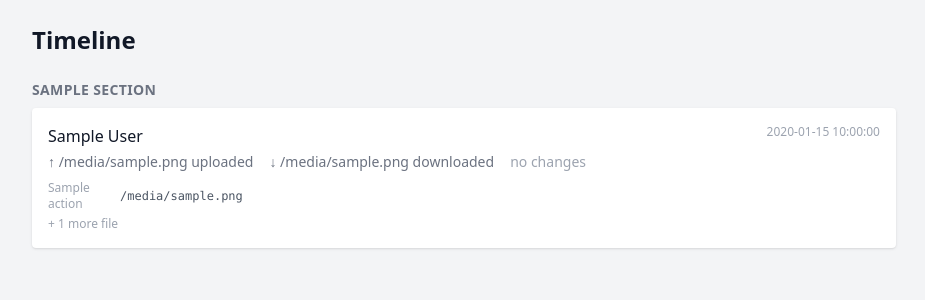
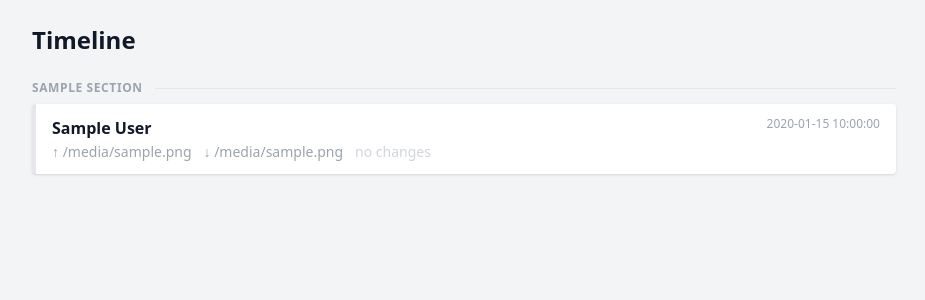
Before and after one commit to raygan/sramjet, a FastAPI app: template templates/timeline.html in a window 1280 px wide. Shown: the part 44-344 px from the top of the page, without its empty margins (176-1101 px from the left). Run offline with FastAPI, Linux system fonts and the light colour scheme; the template is opened without the code that fills it: most values are stand-ins (such as "Sample title", 1, 10 or a date in 2020); parts of the project's set-up code (start-up, migrations or seed data) failed here and were passed over; some libraries are stand-ins or nearby versions.

Commit message:
Timeline UI polish: colors, relative time, aligned thumbnails, cleaner rows
- Per-device color accent: consistent left border + device name color
  based on hashed device name (blue, violet, emerald, orange, etc.)
- Relative timestamps: "2m ago", "3h ago" etc. with absolute time on
  hover (tooltip). Computed client-side via JS in base.html.
- Hide zero counts: only show uploaded/downloaded if non-zero
- All PNG files hidden from file list; represented by thumbnails only
- Thumbnails in fixed-width (w-12) left column so all filenames align
  regardless of whether a thumbnail is present
- Action labels shortened to symbol only: ↑ ↓ ✕ ⚠
- File paths split: directory/ in gray, filename in normal weight
- Section dividers now have a horizontal rule for visual separation
- Jinja2 basename/dirname filters added for clean path splitting

Co-Authored-By: Claude Sonnet 4.6 <noreply@anthropic.com>

```diff
--- a/app/dashboard/router.py
+++ b/app/dashboard/router.py
@@ -13,6 +13,16 @@ from sqlalchemy.ext.asyncio import AsyncSession
 
 router = APIRouter()
 templates = Jinja2Templates(directory="templates")
+
+# Jinja2 helpers for path display
+templates.env.filters["basename"] = lambda p: p.split("/")[-1]
+templates.env.filters["dirname"] = lambda p: "/".join(p.split("/")[:-1])
+
+_DEVICE_COLORS = ["blue", "violet", "emerald", "orange", "pink", "teal", "red", "indigo"]
+
+def _device_color(name: str) -> str:
+    idx = sum(ord(c) for c in (name or "")) % len(_DEVICE_COLORS)
+    return _DEVICE_COLORS[idx]
 
 
 @router.get("/", response_class=HTMLResponse)
@@ -103,15 +113,20 @@ async def dashboard_timeline(request: Request, db: AsyncSession = Depends(get_db
         event_local = event_utc.astimezone(tz)
         finished_utc = event.finished_at.replace(tzinfo=timezone.utc) if event.finished_at else None
 
+        # Exclude PNG files from the display list — they're shown as thumbnails
+        display_files = [f for f in files if not f.file_path.endswith(".png")]
+
         items.append({
             "event": event,
             "device": device,
             "files": files,
+            "display_files": display_files,
             "png_map": png_map,
-            "paired_png_paths": paired_png_paths,
             "started_at_fmt": event_local.strftime("%-m/%-d/%y at %-I:%M:%S %p"),
+            "started_at_iso": event_utc.isoformat(),
             "event_utc": event_utc,
             "finished_utc": finished_utc,
+            "device_color": _device_color(device.name if device else ""),
         })
 
     # Merge events from the same device that started within 10 seconds of each
@@ -137,12 +152,12 @@ async def dashboard_timeline(request: Request, db: AsyncSession = Depends(get_db
                     if state_path in combined_file_paths:
                         combined_png_map[state_path] = f.hash
                         combined_paired.add(f.file_path)
+            combined_display = [f for f in combined_files if not f.file_path.endswith(".png")]
             prev["files"] = combined_files
+            prev["display_files"] = combined_display
             prev["png_map"] = combined_png_map
-            prev["paired_png_paths"] = combined_paired
-            prev["files_uploaded"] = sum(1 for f in combined_files if f.action == "uploaded" and f.file_path not in combined_paired)
+            prev["files_uploaded"] = sum(1 for f in combined_display if f.action == "uploaded")
             prev["files_downloaded"] = prev.get("files_downloaded", 0) + item.get("files_downloaded", 0)
-            # Keep the finished event's stats if one is closed
             if item["finished_utc"] and not prev["finished_utc"]:
                 prev["finished_utc"] = item["finished_utc"]
         else:
--- a/templates/base.html
+++ b/templates/base.html
@@ -23,6 +23,24 @@
     <img id="lightbox-img" src="" class="max-w-full max-h-full rounded shadow-xl" style="image-rendering: pixelated;">
   </div>
   <script>
+    function relativeTime(iso) {
+      const diff = (Date.now() - new Date(iso)) / 1000;
+      if (diff < 60) return 'just now';
+      if (diff < 3600) return Math.floor(diff / 60) + 'm ago';
+      if (diff < 86400) return Math.floor(diff / 3600) + 'h ago';
+      if (diff < 86400 * 7) return Math.floor(diff / 86400) + 'd ago';
+      return null; // use formatted string for older
+    }
+    document.addEventListener('DOMContentLoaded', () => {
+      document.querySelectorAll('[data-ts]').forEach(el => {
+        const rel = relativeTime(el.dataset.ts);
+        if (rel) {
+          el.title = el.textContent;
+          el.textContent = rel;
+        }
+      });
+    });
+
     function openLightbox(src) {
       const lb = document.getElementById('lightbox');
       document.getElementById('lightbox-img').src = src;
--- a/templates/timeline.html
+++ b/templates/timeline.html
@@ -8,84 +8,92 @@
 {% endif %}
 
 {% for section in sections %}
-<h2 class="text-sm font-semibold text-gray-500 uppercase tracking-wide mt-6 mb-2 first:mt-0">{{ section.title }}</h2>
+<div class="flex items-center gap-3 mt-6 mb-2 first:mt-0">
+  <span class="text-xs font-semibold text-gray-400 uppercase tracking-wider">{{ section.title }}</span>
+  <div class="flex-1 border-t border-gray-200"></div>
+</div>
 
 {% for item in section.events %}
 {% set event = item.event %}
 {% set device = item.device %}
-{% set files = item.files %}
+{% set display_files = item.display_files %}
 {% set png_map = item.png_map %}
-{% set paired_png_paths = item.paired_png_paths %}
-<div class="bg-white rounded shadow mb-2 p-4">
-  <div class="flex justify-between items-start mb-1">
-    <span class="font-medium">{{ device.display_name if device else 'Unknown' }}</span>
-    <span class="text-xs text-gray-400">{{ item.started_at_fmt }}</span>
+{% set color = item.device_color %}
+<div class="bg-white rounded shadow mb-2 border-l-4 border-l-{{ color }}-400">
+  <div class="px-4 py-3">
+    <div class="flex justify-between items-start">
+      <span class="font-semibold text-{{ color }}-700">{{ device.display_name if device else 'Unknown' }}</span>
+      <span class="text-xs text-gray-400 cursor-default" data-ts="{{ item.started_at_iso }}">{{ item.started_at_fmt }}</span>
     </div>
-  <div class="text-sm text-gray-500 flex gap-4 mb-2">
-    <span>↑ {{ item.files_uploaded }} uploaded</span>
-    <span>↓ {{ item.files_downloaded }} downloaded</span>
+    <div class="text-sm text-gray-400 flex gap-3 mt-0.5">
+      {% if item.files_uploaded %}
+      <span>↑ {{ item.files_uploaded }}</span>
+      {% endif %}
+      {% if item.files_downloaded %}
+      <span>↓ {{ item.files_downloaded }}</span>
+      {% endif %}
       {% if event.had_conflicts %}
-    <span class="text-red-600 font-medium">⚠ conflicts</span>
+      <span class="text-red-500 font-medium">⚠ conflicts</span>
       {% endif %}
       {% if not item.finished_utc and (now_utc - item.event_utc).total_seconds() < 60 %}
-    <span class="text-yellow-600">in progress</span>
+      <span class="text-yellow-500">in progress</span>
       {% elif not item.finished_utc %}
-    <span class="text-gray-400">no changes</span>
+      <span class="text-gray-300">no changes</span>
       {% endif %}
     </div>
-  {% if files %}
-  {% set visible = files[:5] %}
-  {% set overflow = files[5:] %}
+
+    {% if display_files %}
+    {% set visible = display_files[:5] %}
+    {% set overflow = display_files[5:] %}
     <div class="mt-2 space-y-1">
       {% for f in visible %}
-    {% if f.file_path not in paired_png_paths %}
-    <div class="flex items-center gap-2 text-xs">
-      <span class="text-gray-400 w-16 shrink-0">
-        {% if f.action == 'uploaded' %}↑ upload
-        {% elif f.action == 'downloaded' %}↓ download
-        {% elif f.action == 'deleted' %}✕ deleted
-        {% elif f.action == 'conflicted' %}⚠ conflict
-        {% else %}{{ f.action }}{% endif %}
-      </span>
-      {% if f.file_path.endswith('.png') %}
-      <span class="font-mono text-gray-600 truncate">{{ f.file_path }}</span>
-      {% else %}
-      <a href="/files/{{ f.file_path }}" class="font-mono text-gray-600 hover:text-blue-600 hover:underline truncate">{{ f.file_path }}</a>
-      {% endif %}
+      <div class="flex items-center gap-2 text-xs min-w-0">
+        {# Fixed-width thumbnail slot — keeps filenames aligned #}
+        <div class="w-12 h-8 shrink-0 flex items-center">
           {% if f.file_path in png_map %}
-      <img src="/api/blobs/{{ png_map[f.file_path] }}" class="h-10 rounded shrink-0 cursor-pointer hover:opacity-80" alt="screenshot"
-           onclick="openLightbox(this.src)">
+          <img src="/api/blobs/{{ png_map[f.file_path] }}"
+               class="h-8 w-12 object-cover rounded cursor-pointer hover:opacity-80"
+               onclick="openLightbox(this.src)" alt="">
           {% endif %}
         </div>
-    {% endif %}
+        <span class="text-gray-300 shrink-0 w-3 text-center">
+          {% if f.action == 'uploaded' %}↑
+          {% elif f.action == 'downloaded' %}↓
+          {% elif f.action == 'deleted' %}✕
+          {% elif f.action == 'conflicted' %}⚠
+          {% else %}·{% endif %}
+        </span>
+        <a href="/files/{{ f.file_path }}" class="font-mono min-w-0 truncate hover:text-blue-600">
+          <span class="text-gray-400">{{ f.file_path | dirname }}/</span>{{ f.file_path | basename }}
+        </a>
+      </div>
       {% endfor %}
       {% if overflow %}
       <details class="mt-1">
-      <summary class="text-xs text-gray-400 cursor-pointer hover:text-gray-600 list-none">
+        <summary class="text-xs text-gray-400 cursor-pointer hover:text-gray-600 list-none pl-14">
           + {{ overflow | length }} more file{{ 's' if overflow | length != 1 else '' }}
         </summary>
         <div class="mt-1 space-y-1">
           {% for f in overflow %}
-        {% if f.file_path not in paired_png_paths %}
-        <div class="flex items-center gap-2 text-xs">
-          <span class="text-gray-400 w-16 shrink-0">
-            {% if f.action == 'uploaded' %}↑ upload
-            {% elif f.action == 'downloaded' %}↓ download
-            {% elif f.action == 'deleted' %}✕ deleted
-            {% elif f.action == 'conflicted' %}⚠ conflict
-            {% else %}{{ f.action }}{% endif %}
-          </span>
-          {% if f.file_path.endswith('.png') %}
-          <span class="font-mono text-gray-600 truncate">{{ f.file_path }}</span>
-          {% else %}
-          <a href="/files/{{ f.file_path }}" class="font-mono text-gray-600 hover:text-blue-600 hover:underline truncate">{{ f.file_path }}</a>
-          {% endif %}
+          <div class="flex items-center gap-2 text-xs min-w-0">
+            <div class="w-12 h-8 shrink-0 flex items-center">
               {% if f.file_path in png_map %}
-          <img src="/api/blobs/{{ png_map[f.file_path] }}" class="h-10 rounded shrink-0 cursor-pointer hover:opacity-80" alt="screenshot"
-               onclick="openLightbox(this.src)">
+              <img src="/api/blobs/{{ png_map[f.file_path] }}"
+                   class="h-8 w-12 object-cover rounded cursor-pointer hover:opacity-80"
+                   onclick="openLightbox(this.src)" alt="">
               {% endif %}
             </div>
-        {% endif %}
+            <span class="text-gray-300 shrink-0 w-3 text-center">
+              {% if f.action == 'uploaded' %}↑
+              {% elif f.action == 'downloaded' %}↓
+              {% elif f.action == 'deleted' %}✕
+              {% elif f.action == 'conflicted' %}⚠
+              {% else %}·{% endif %}
+            </span>
+            <a href="/files/{{ f.file_path }}" class="font-mono min-w-0 truncate hover:text-blue-600">
+              <span class="text-gray-400">{{ f.file_path | dirname }}/</span>{{ f.file_path | basename }}
+            </a>
+          </div>
           {% endfor %}
         </div>
       </details>
@@ -93,6 +101,7 @@
     </div>
     {% endif %}
   </div>
+</div>
 {% endfor %}
 {% endfor %}
 {% endblock %}
```
Lines whose indentation alone changed are shown as unchanged.
